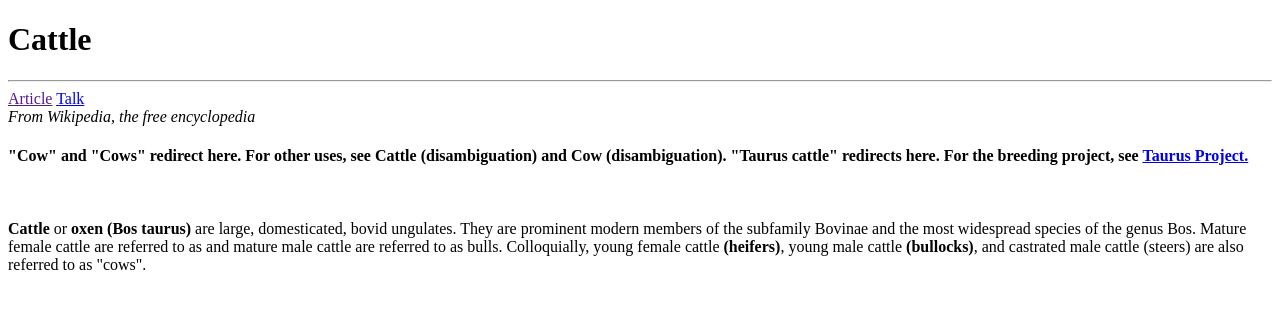
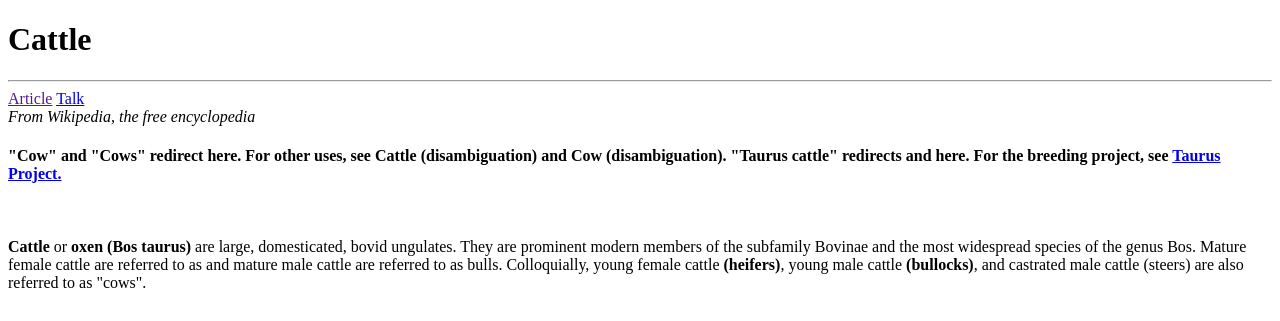
Before and after one commit to janellejetibay/janelle.github.io, a plain HTML site: page cattle.html in a window 1280 px wide. Shown: the top 321 px of the page. Drawn offline with Linux system fonts and the light colour scheme.

Commit message:
changed and

```diff
--- a/cattle.html
+++ b/cattle.html
@@ -15,7 +15,7 @@
 </div>
 <address>From Wikipedia, the free encyclopedia</address>
 <h4>"Cow" and "Cows" redirect here. For other uses, see Cattle (disambiguation) and Cow (disambiguation).
-    "Taurus cattle" redirects here.
+    "Taurus cattle" redirects and here.
     For the breeding project, see <a href="https://en.wikipedia.org/wiki/Taurus_Project"> Taurus Project.</a></h4>
 <br>
 <p><strong>Cattle</strong> or <strong>oxen (Bos taurus)</strong> are large, domesticated, bovid ungulates.
```
